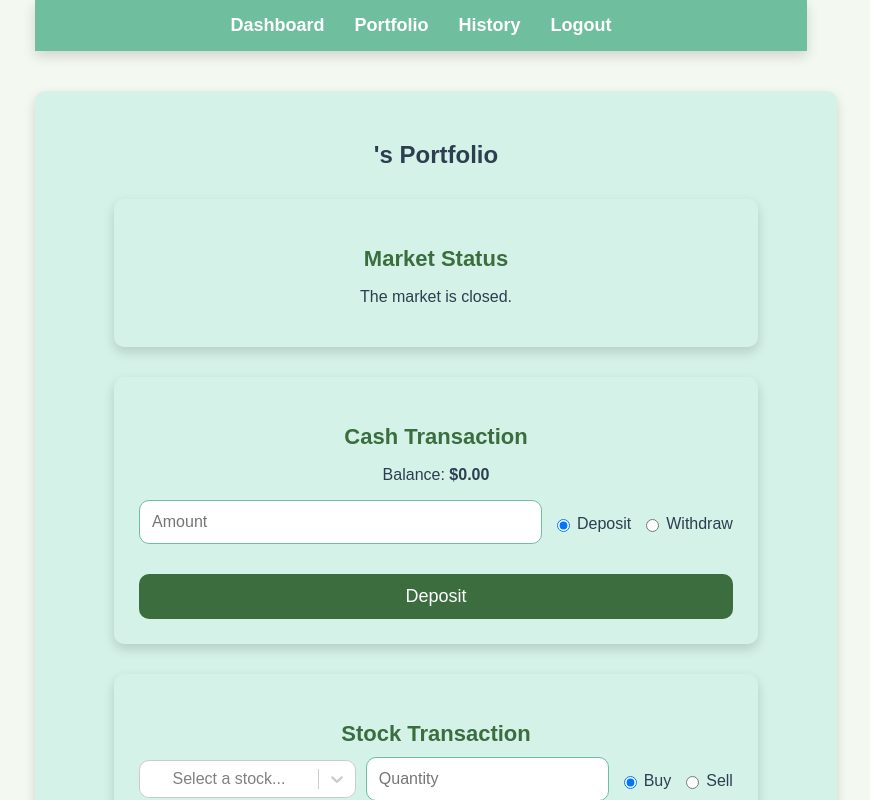
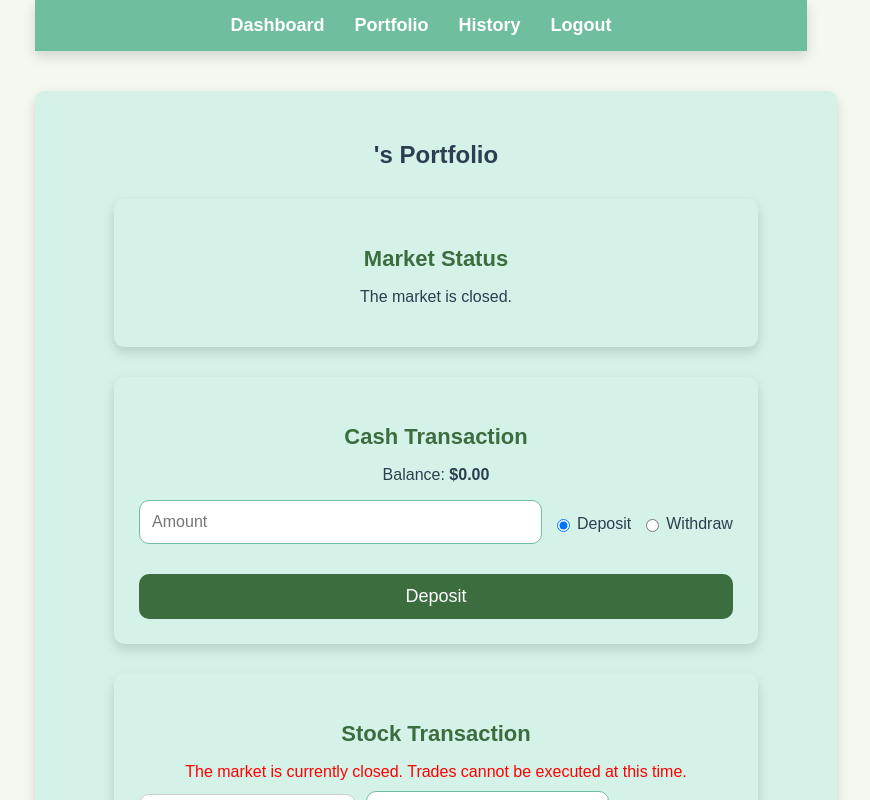
Before and after one commit to saifster9/wwo_tradeworks, a React (Create React App) app in the folder frontend/: page /portfolio in a window 1280 px wide. Shown: the top 800 px of the page, without its empty margins (234-1104 px from the left). Built offline with nearby package versions, Linux system fonts and the light colour scheme; no server answers.

Commit message:
Added a clear mesage advising users that trades cannot be conducted when markets are closed.

```diff
--- a/frontend/src/pages/Portfolio.js
+++ b/frontend/src/pages/Portfolio.js
@@ -222,6 +222,12 @@ function Portfolio() {
       {/* Stock Transaction */}
       <div className="dashboard-style">
         <h3>Stock Transaction</h3>
+
+        {/* If market is closed, show a warning */}
+        {marketOpen === false && (
+          <p className="error-message" style={{ color: 'red' }}>The market is currently closed. Trades cannot be executed at this time.</p>
+        )}
+
         {stockWarning && <p className="error-message">{stockWarning}</p>}
 
         <form onSubmit={handleStockSubmit} className="flex-form">
```
